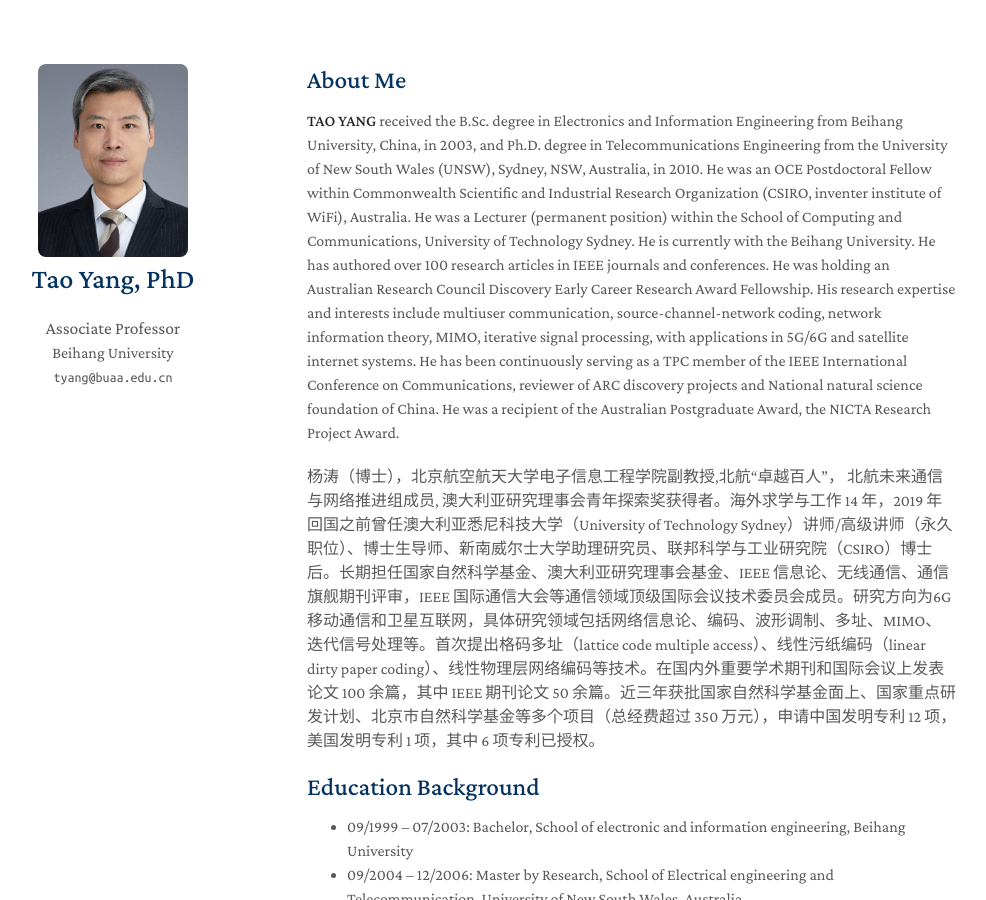
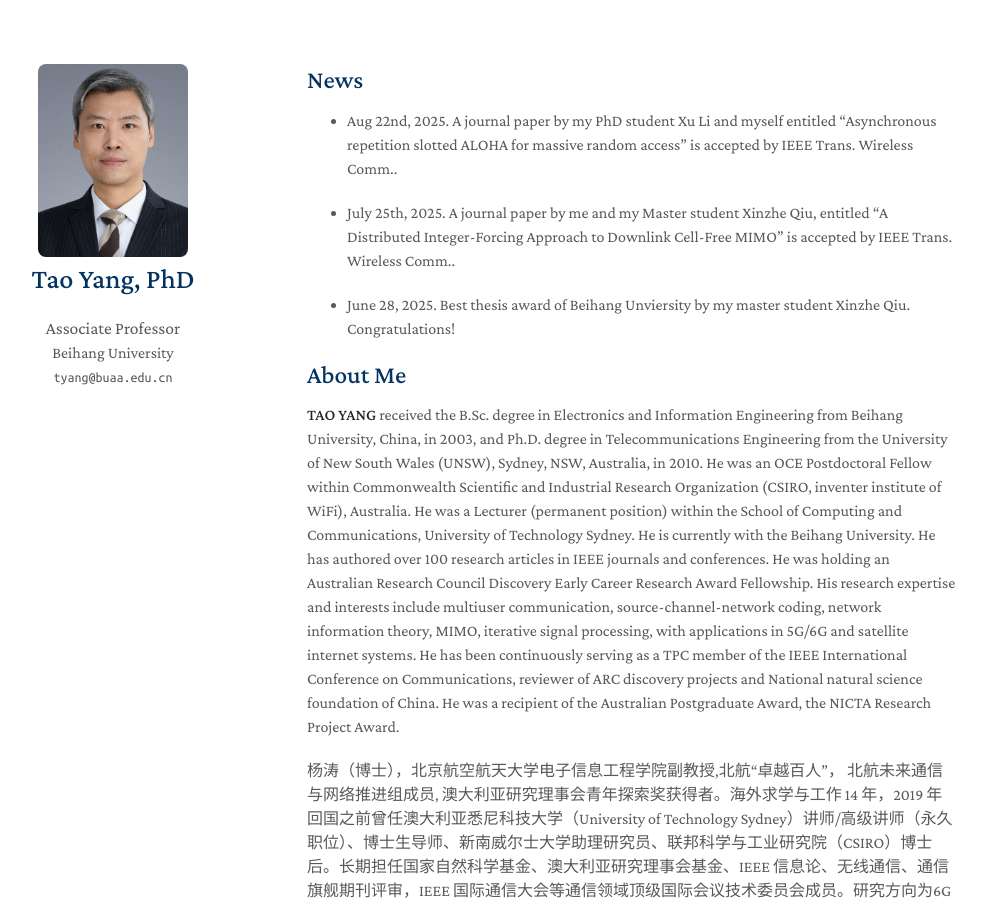
Before and after one commit to yangtao0403/yangtao0403.github.io, a Jekyll site: the page built from index.md, in a window 1280 px wide and 900 px high. Shown: the whole window, without its empty margins (163-1149 px from the left). Built offline with Jekyll 4.4.1, drawn with Linux system fonts in a browser that asks for light colours; a style sheet for code colours, icons or effects is not loaded; our own code applies the rules of GitHub Pages for plain Markdown files.

Commit message:
Update index.md

```diff
--- a/index.md
+++ b/index.md
@@ -1,6 +1,13 @@
 ---
 layout: homepage
 ---
+
+## News
+- Aug 22nd, 2025. A journal paper by my PhD student Xu Li and myself entitled “Asynchronous repetition slotted ALOHA for massive random access”  is accepted by IEEE Trans. Wireless Comm..
+
+- July 25th, 2025. A journal paper by me and my Master student Xinzhe Qiu, entitled “A Distributed Integer-Forcing Approach to Downlink Cell-Free MIMO”  is accepted by IEEE Trans. Wireless Comm..
+
+- June 28, 2025. Best thesis award of Beihang Unviersity by my master student Xinzhe Qiu. Congratulations!
 
 ## About Me
 
```
Also changed, not shown: other parts of index.md (+0 -1 lines).
